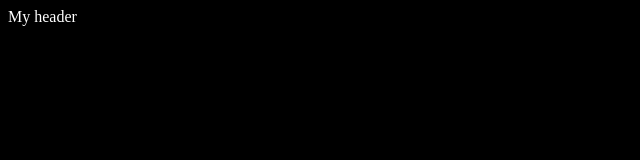
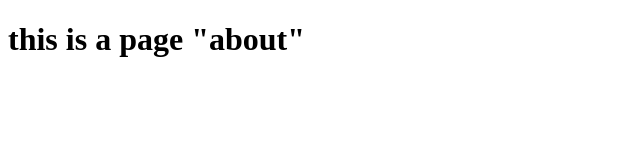
Before and after one commit to avynay/new-test-repo, a plain HTML site: page about.html in a window 1280 px wide. Shown: the whole page, without its empty margins (0-640 px from the left). Drawn offline with Linux system fonts and the light colour scheme.

Commit message:
Finish feat-2

```diff
--- a/index.html
+++ b/about.html
@@ -3,10 +3,9 @@
 <head>
   <meta charset="UTF-8">
   <meta name="viewport" content="width=device-width, initial-scale=1.0">
-  <title>lsn 9</title>
-  <link rel="stylesheet" href="style.css">
+  <title>About</title>
 </head>
 <body>
-  <header>My header</header>
+  <h1>this is a page "about"</h1>
 </body>
 </html>
```
